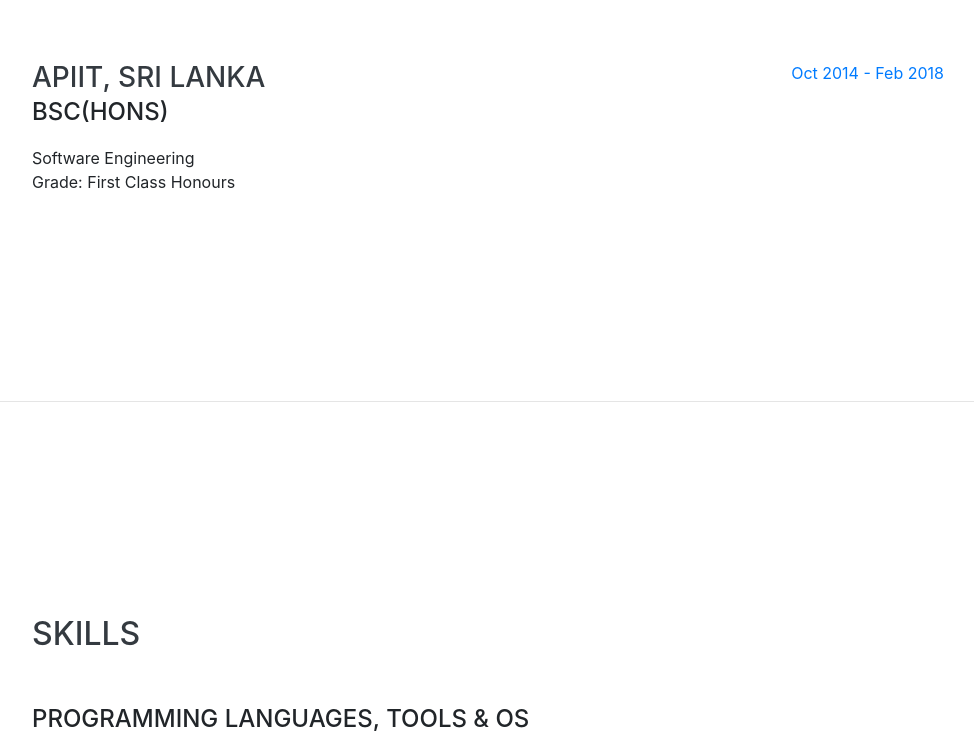
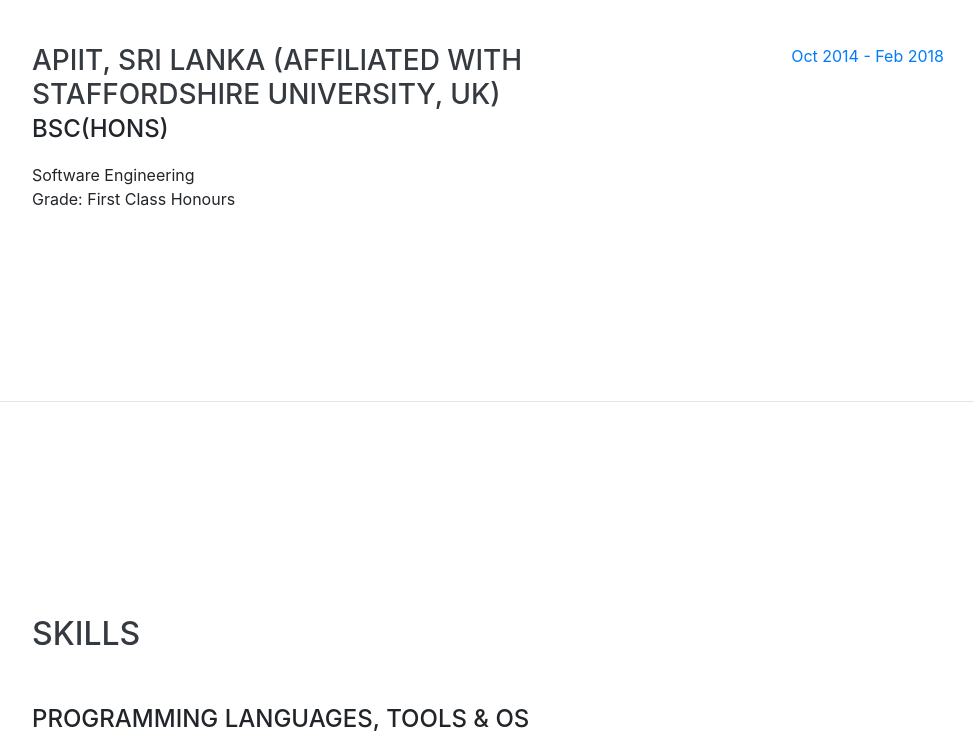
Before and after one commit to alphagamer7/alphagamer7.github.io, a website with bundled scripts: page index.html in a window 1280 px wide. Shown: the part 2366-3108 px from the top of the page, without its empty margins (288-1262 px from the left). Built offline with nearby package versions, Linux system fonts and the light colour scheme; a web font is replaced by a local one.

Commit message:
Updates for uni

```diff
--- a/index.html
+++ b/index.html
@@ -182,7 +182,7 @@
 
         <div class="resume-item d-flex flex-column flex-md-row justify-content-between mb-5">
           <div class="resume-content">
-            <h3 class="mb-0">APIIT, Sri Lanka</h3>
+            <h3 class="mb-0">APIIT, Sri Lanka (Affiliated with Staffordshire University, UK)</h3>
             <div class="subheading mb-3">BSc(Hons)</div>
             <div>Software Engineering</div>
             <p>Grade: First Class Honours</p>
```
